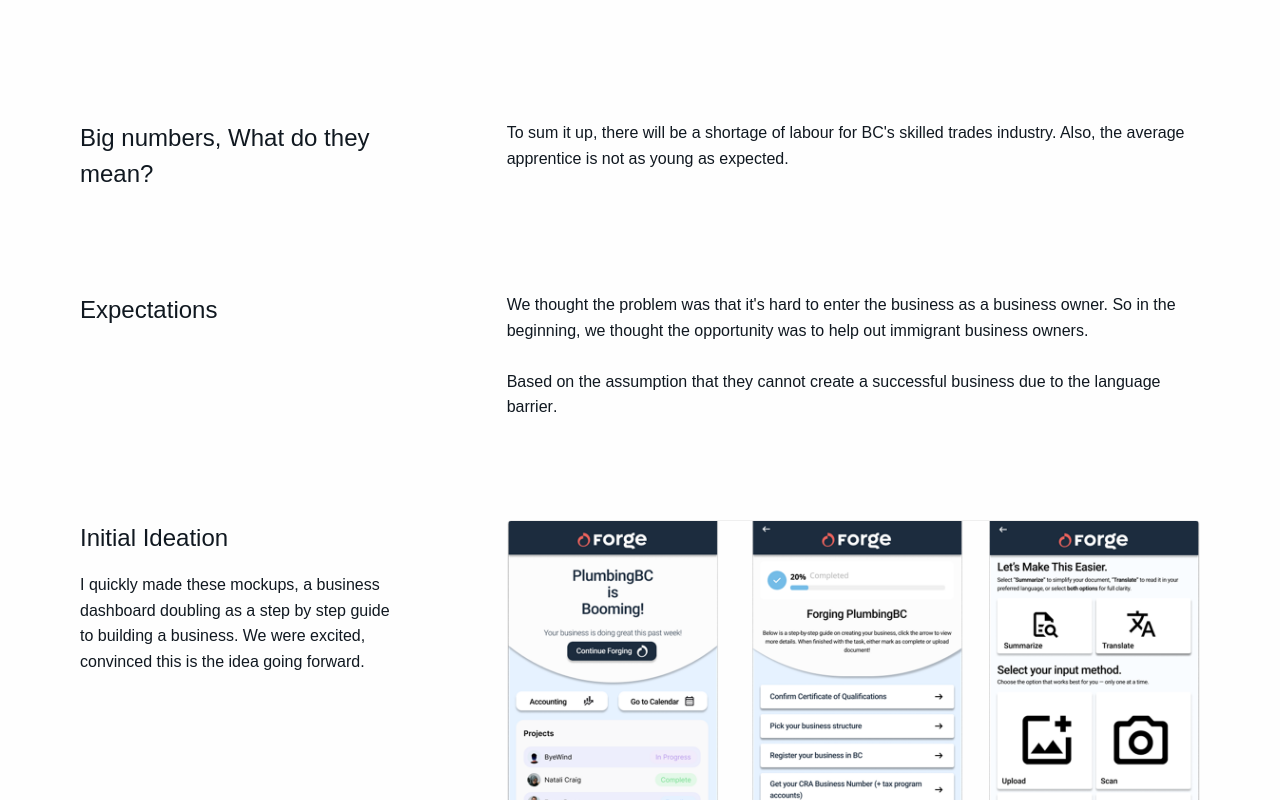
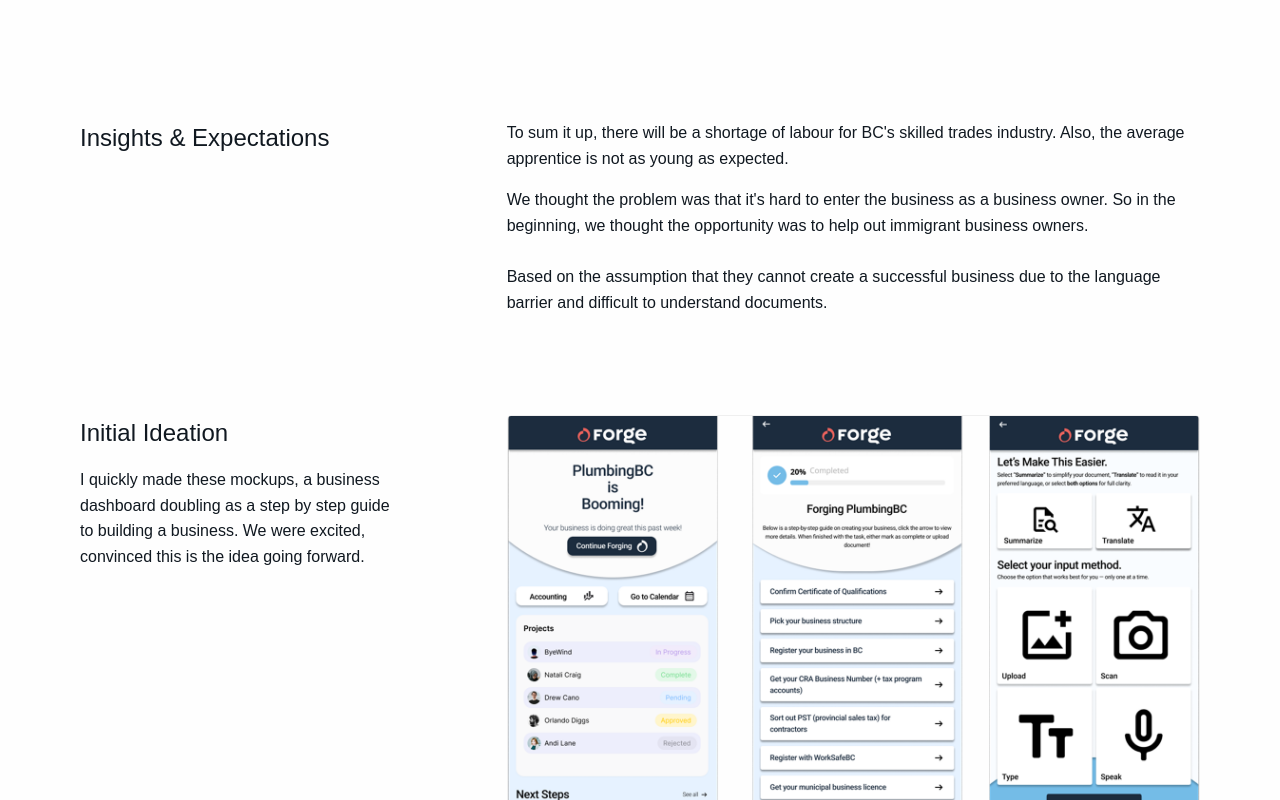
Before and after one commit to daniel-liu01/portfolio, a Next.js app: page /forge in a window 1280 px wide. Shown: the part 1820-2620 px from the top of the page. Built offline with nearby package versions, Linux system fonts and the light colour scheme; a web font is replaced by a local one.

Commit message:
fix wording for forge project

```diff
--- a/app/forge/page.js
+++ b/app/forge/page.js
@@ -149,22 +149,12 @@ export default function ForgePage() {
           wrapperClassName={styles.scrollFadeWrap}
           visibleClassName={styles.scrollFadeVisible}
         >
-          <ContentSection
-            title="Big numbers, What do they mean?"
-            variant="textRight"
-          >
+          <ContentSection title="Insights & Expectations" variant="textRight">
             <p>
               To sum it up, there will be a <strong>shortage</strong> of labour
               for BC&apos;s skilled trades industry. Also, the average
               apprentice is <strong>not</strong> as young as expected.
             </p>
-          </ContentSection>
-        </ScrollFade>
-        <ScrollFade
-          wrapperClassName={styles.scrollFadeWrap}
-          visibleClassName={styles.scrollFadeVisible}
-        >
-          <ContentSection title="Expectations" variant="textRight">
             <p>
               We thought the problem was that it&apos;s hard to enter the
               business as a business owner. So in the beginning, we thought the
@@ -173,7 +163,11 @@ export default function ForgePage() {
               <br />
               <br />
               Based on the assumption that they cannot create a successful
-              business due to the <strong>language barrier</strong>.
+              business due to the{" "}
+              <strong>
+                language barrier and difficult to understand documents
+              </strong>
+              .
             </p>
           </ContentSection>
         </ScrollFade>
@@ -469,7 +463,8 @@ export default function ForgePage() {
           <ContentSection title="Usability Testing" variant="textRight">
             <p>
               We conducted usability testing on our prototype across five tasks
-              and received an average SUS score of 38.75 out of 50.
+              and received an average <strong>SUS score</strong> of{" "}
+              <strong>38.75</strong> out of <strong>50</strong>.
             </p>
           </ContentSection>
         </ScrollFade>
@@ -492,10 +487,18 @@ export default function ForgePage() {
               <strong>Key Findings:</strong>
             </p>
             <ul>
-              <li>Repetitive buttons</li>
-              <li>Lack of control in simulation</li>
-              <li>Too text heavy</li>
-              <li>Fun factor is lacking</li>
+              <li>
+                <strong>Repetitive buttons</strong>
+              </li>
+              <li>
+                <strong>Lack of control in simulation</strong>
+              </li>
+              <li>
+                <strong>Too text heavy</strong>
+              </li>
+              <li>
+                <strong>Fun factor is lacking</strong>
+              </li>
             </ul>
           </ContentSection>
         </ScrollFade>
@@ -504,7 +507,7 @@ export default function ForgePage() {
           visibleClassName={styles.scrollFadeVisible}
         >
           <ContentSection
-            title="Re-Redesign"
+            title="Final Design"
             variant="textRight"
             bottomImage={{
               src: "/forge/Reredesign.png",
```
